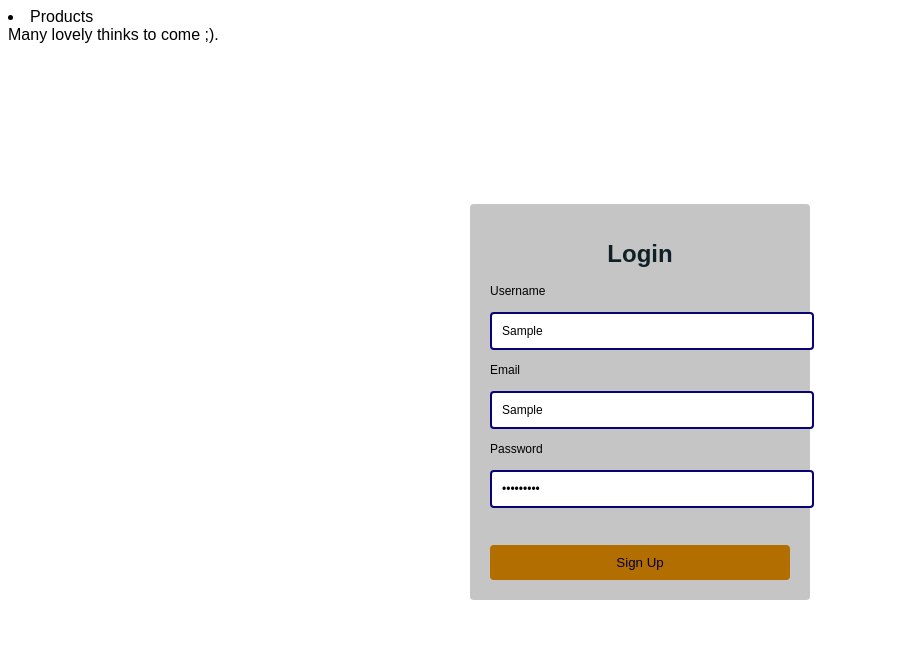
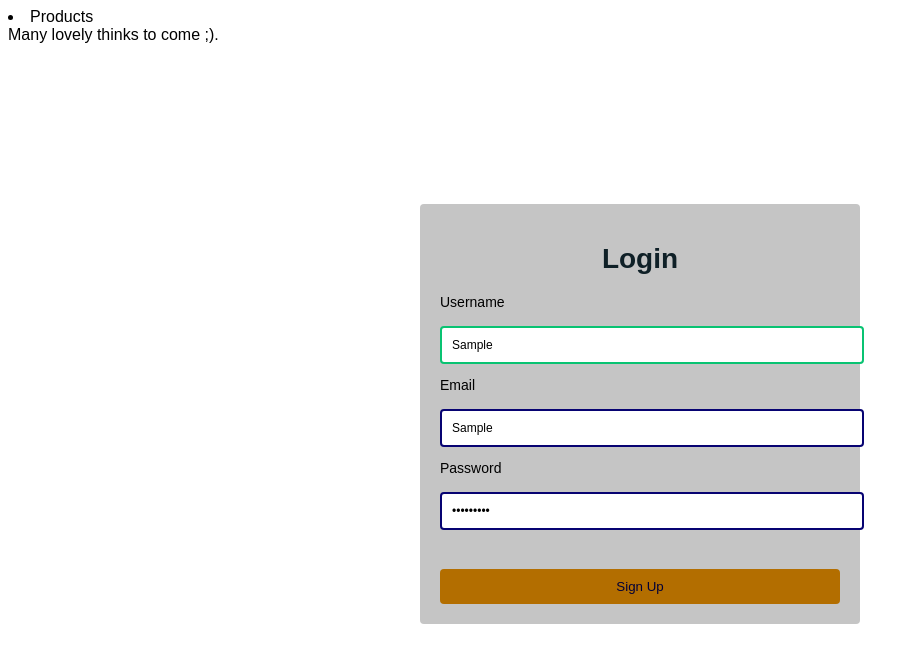
Before and after one commit to SpiceyGabs/JustBeans_ExamWebsite, a plain HTML site: page index.html in a window 1280 px wide. Both pictures are taken after typing "Sample", "Sample", "Sample123" into the empty fields and a click on the button "Sign Up". Shown: the whole page, without its empty margins (0-919 px from the left). Drawn offline with Linux system fonts and the light colour scheme.

Commit message:
bedugging js

```diff
--- a/script.js
+++ b/script.js
@@ -13,8 +13,8 @@ form.addEventListener('submit', e => {
 //This is for if there are empty strings for the input values
 
 const setError = (element, message) => {
-    const inputControl = elements.parentElement;
-    const errorDisplay = inputControl.Control.querySelector('.error');
+    const inputControl = element.parentElement;
+    inputControl.querySelector('.error');
     errorDisplay.innertext= message;   //this error message will display in the parameters
     inputControl.classList.add('error');
     inputControl.classList.remove('success');  //removes the success class if an error is present
@@ -23,8 +23,7 @@ const setError = (element, message) => {
 
  const setSuccess = element => {
    const inputControl =element.parentElement;
-   const errorDisplay = inputControl.Control.querySelector('.error');
-    errorDisplay.innertext= message;
+   inputControl.querySelector('.error');
     inputControl.classList.remove('error');
     inputControl.classList.add('success');
 
--- a/style.css
+++ b/style.css
@@ -1,15 +1,15 @@
 body {
-    background: ;
+    /* background: ; */
     font-family: '', sans-serif;
 }
 
 #form {
-    width: 300px;
+    width: 400px;
     margin: 20vh auto 0 auto;
     padding: 20px;
     background-color: rgb(197, 197, 197);
     border-radius: 4px;
-    font-size: 12px;
+    font-size: 14px;
 }
 
 #form h1 {
```
